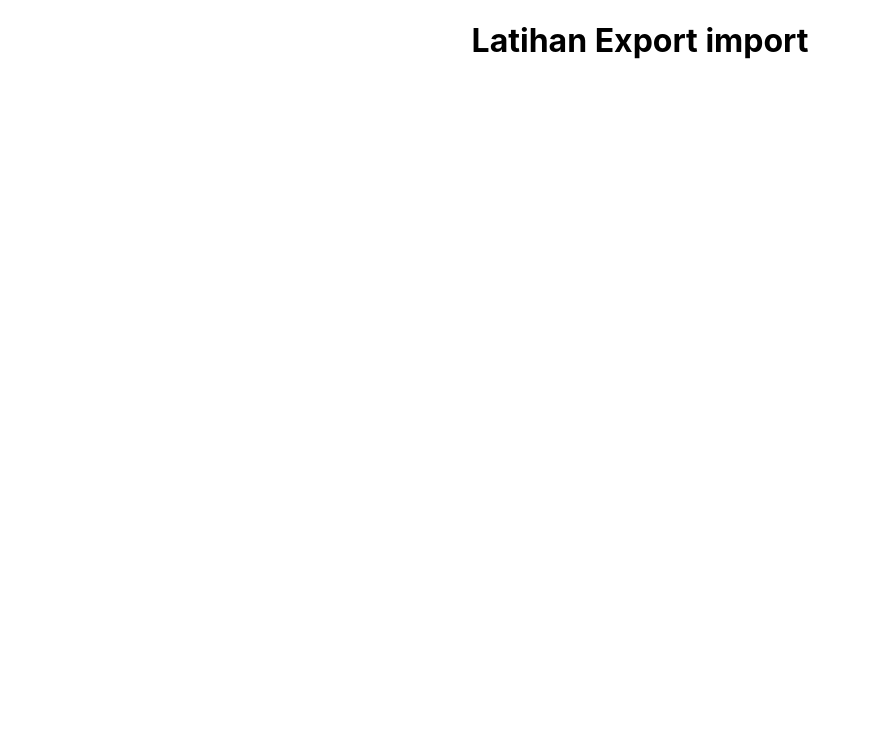
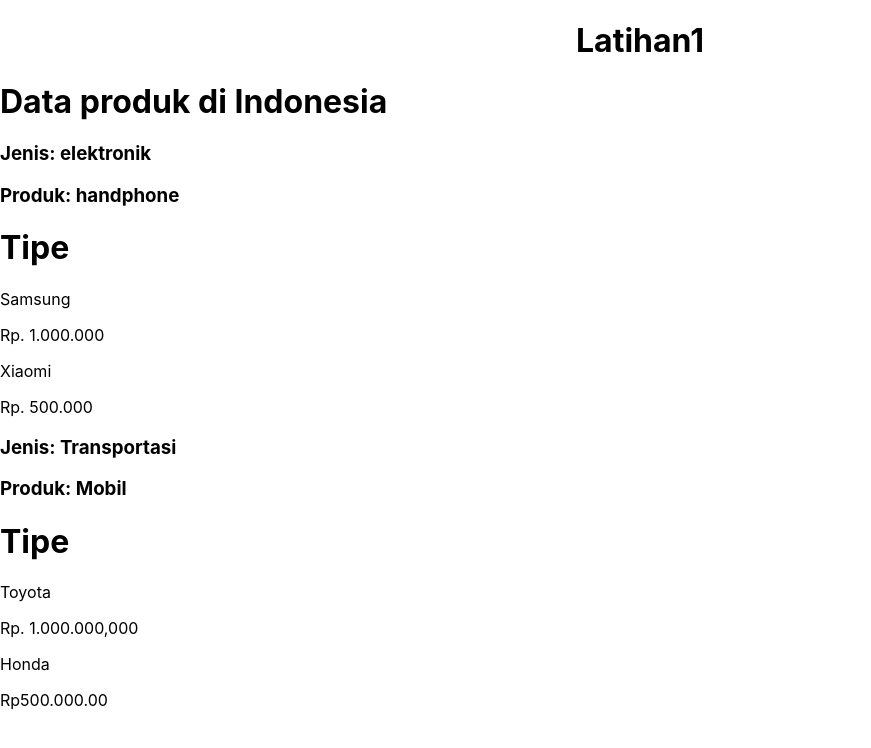
Before and after one commit to Wakype/belajar_reactjs, a React (Create React App) app: page / in a window 1280 px wide. Shown: the top 748 px of the page, without its empty margins (0-871 px from the left). Built offline with nearby package versions, Linux system fonts and the light colour scheme.

Commit message:
latihan1

```diff
--- a/src/App.js
+++ b/src/App.js
@@ -1,12 +1,46 @@
-import React from "react"
-
+import React from "react";
+import DataProduk from "./module/produk";
+import "./style/style.css"
 
 function App() {
-  return(
+  let [produk, setProduk] = React.useState([
+    {
+      jenis: "elektronik",
+      produk: "handphone",
+      brand: [
+        {
+          nama: "Samsung",
+          harga: "Rp. 1.000.000",
+        },
+        {
+          nama: "Xiaomi",
+          harga: "Rp. 500.000",
+        },
+      ],
+    },
+    {
+      jenis: "Transportasi",
+      produk: "Mobil",
+      brand: [
+        {
+          nama: "Toyota",
+          harga: "Rp. 1.000.000,000",
+        },
+        {
+          nama: "Honda",
+          harga: "Rp500.000.00",
+        },
+      ],
+    },
+  ]);
+  return (
     <React.Fragment>
-      <h1 style={{textAlign: 'center'}}>Latihan Export import</h1>
+      <h1 style={{ textAlign: "center" }}>Latihan1</h1>
+      <h1>Data produk di Indonesia</h1>
+
+      <DataProduk produk={produk} className="produk"/>
     </React.Fragment>
-  )
+  );
 }
 
-export default App
+export default App;
--- /dev/null
+++ b/src/module/produk.jsx
@@ -0,0 +1,21 @@
+import React from "react";
+
+export default function DataProduk({ produk }) {
+  return (
+    <React.Fragment>
+      {produk?.map((item) => {
+        return (
+          <React.Fragment>
+            <h3>Jenis: {item.jenis}</h3>
+            <h3>Produk: {item.produk}</h3>
+            <h1>Tipe</h1>
+            <p>{item.brand[0].nama}</p>
+            <p>{item.brand[0].harga}</p>
+            <p>{item.brand[1].nama}</p>
+            <p>{item.brand[1].harga}</p>
+          </React.Fragment>
+        );
+      })}
+    </React.Fragment>
+  );
+}
--- /dev/null
+++ b/src/style/style.css
@@ -0,0 +1,3 @@
+.produk {
+    border: 1px solid black;
+}
```
